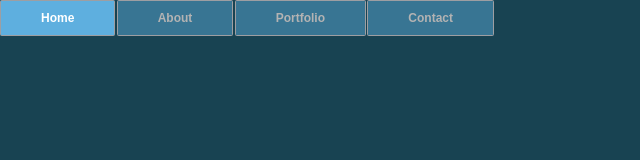
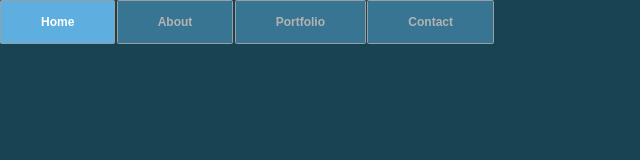
Before and after one commit to TeriMHopkins/HTML-and-CSS-projects, a plain HTML site: page Basic_HTML_and_CSS/project/css_menu_rollover.html in a window 1280 px wide. Shown: the whole page, without its empty margins (0-640 px from the left). Drawn offline with Linux system fonts and the light colour scheme.

Commit message:
Update menu_rollover.css

```diff
--- a/Basic_HTML_and_CSS/project/css/menu_rollover.css
+++ b/Basic_HTML_and_CSS/project/css/menu_rollover.css
@@ -18,7 +18,7 @@ body {
 }
 
 .menu {
-    font: bold 12px/10px sans-serif;
+    font: bold 12px/18px sans-serif;
     text-align: center;
     display: inline;
     margin: 0;
@@ -30,7 +30,7 @@ body {
     color: #b3b3b3;
     display: inline-block;
     margin-right: -2px;
-    position: reletive;
+    position: relative;
     padding: 12px 40px;
     border: 1px solid #9d9ea2;
     border-radius: 1.5px;
```
